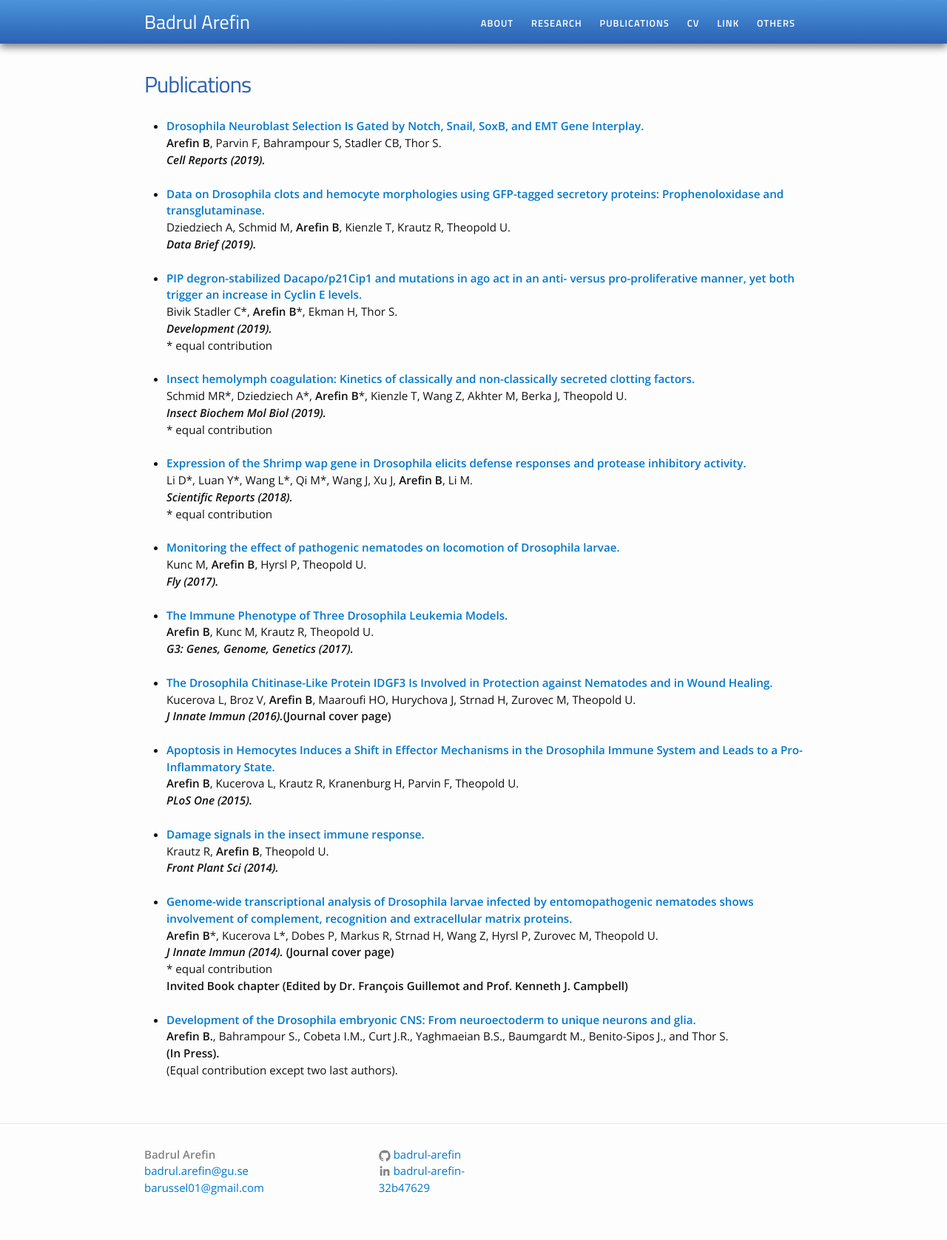
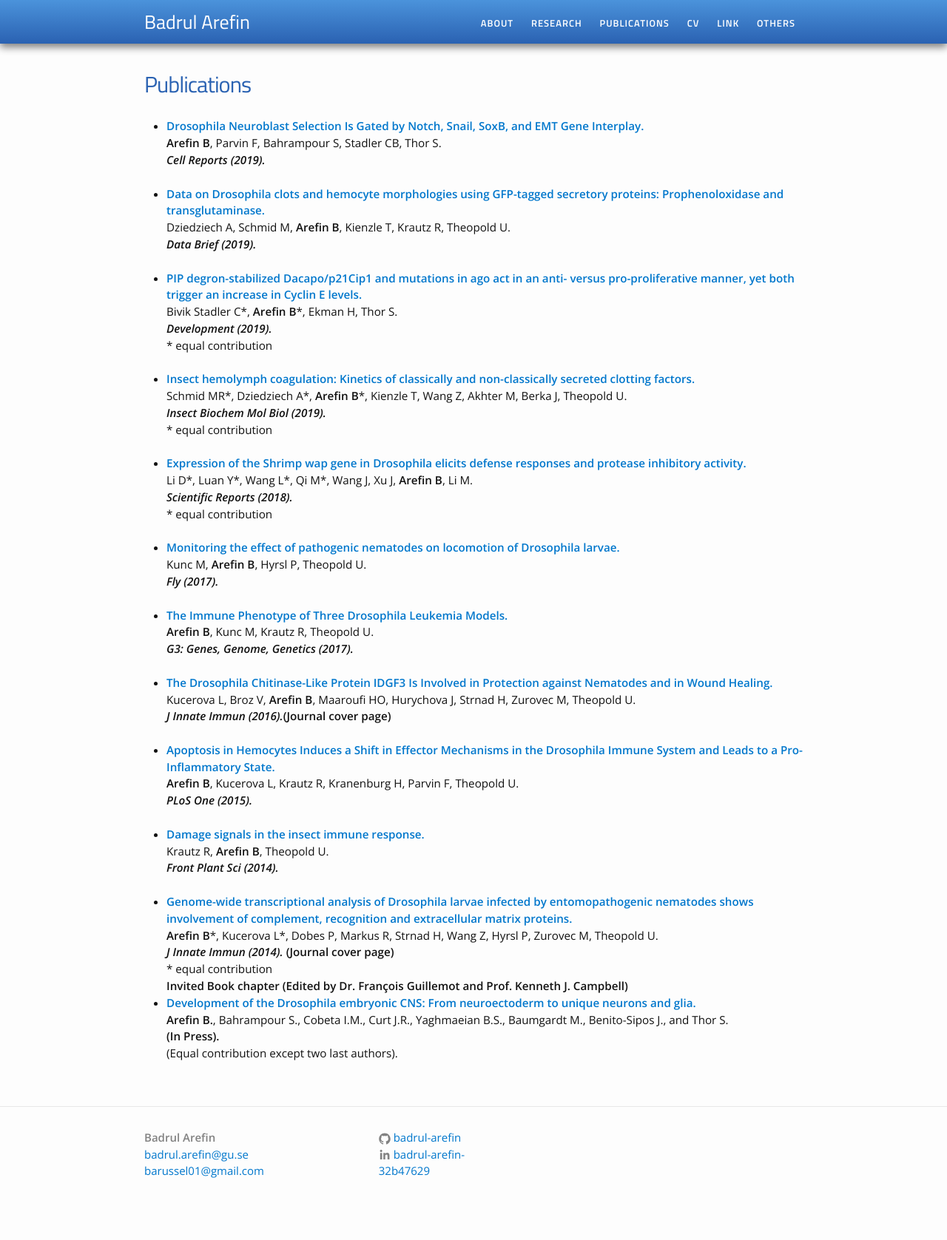
Before and after one commit to Badrul-Arefin/badrul-arefin.github.io, a Jekyll site: the page built from publications.md, in a window 1280 px wide. Shown: the whole page at 74% size. Built offline with Jekyll 4.4.1, drawn with Linux system fonts in a browser that asks for light colours; after the commit the page ends 1655 px from its top, so only the background shows below that.

Commit message:
Update publications.md

```diff
--- a/publications.md
+++ b/publications.md
@@ -79,6 +79,6 @@ title: Publications
 	* equal contribution<br>
 
 <b> Invited Book chapter (Edited by Dr. François Guillemot and Prof. Kenneth J. Campbell)</b>
-</li><br>
+</li>
 	<li>
 	<a href="https://www.ncbi.nlm.nih.gov/pubmed/23988573">	<b>Development of the Drosophila embryonic CNS: From neuroectoderm to unique neurons and glia.</b></a><br><b>Arefin B.</b>, Bahrampour S., Cobeta I.M., Curt J.R., Yaghmaeian B.S., Baumgardt M., Benito-Sipos J., and Thor S. <b><br> (In Press).</b> <br> (Equal contribution except two last authors).
```
